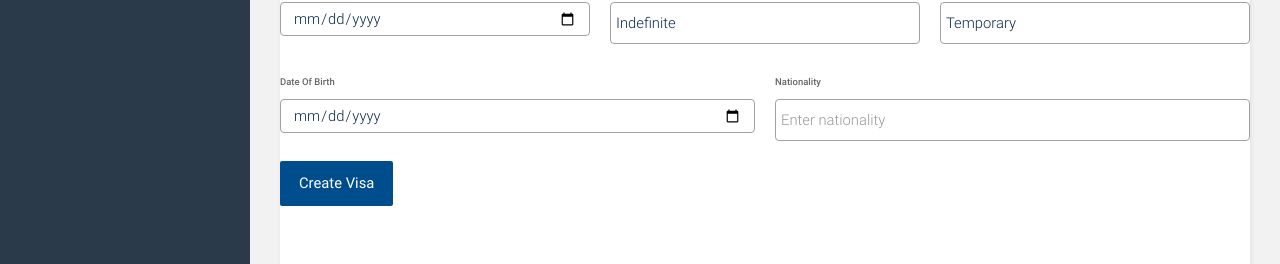
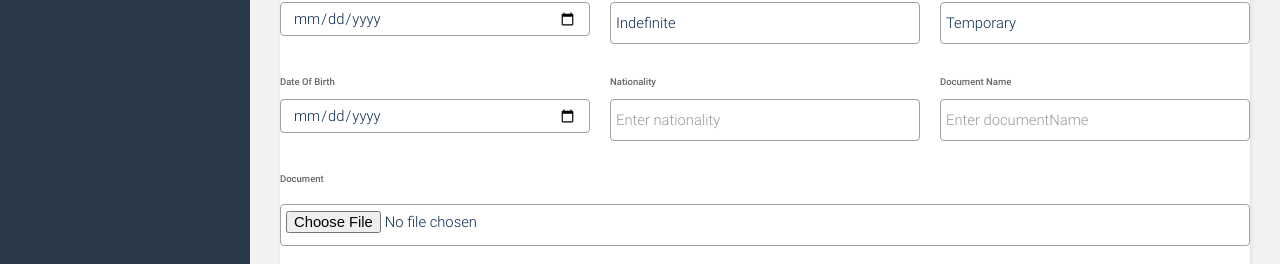
Before and after one commit to dreamvisaimmigration001-hash/au_immigration, a React (Vite) app: page /dashboard in a window 1280 px wide. Shown: the part 655-919 px from the top of the page. Built offline with nearby package versions, Linux system fonts and the light colour scheme; no server answers; sample sign-in values are in the browser's storage; a web font is replaced by a local one.

Commit message:
feat: add document upload functionality to visa creation form in Dashboard

```diff
--- a/src/pages/Dashboard.jsx
+++ b/src/pages/Dashboard.jsx
@@ -2,20 +2,7 @@ import React, { useState, useEffect } from 'react';
 import { useNavigate } from 'react-router-dom';
 import './dashboard.css';
 
-function Dashboard() {
-  const role = localStorage.getItem('role');
-  const token = localStorage.getItem('token');
-  const navigate = useNavigate();
-  const API_URL = import.meta.env.VITE_API_URL;
-
-  const [activeTab, setActiveTab] = useState('visas'); // 'visas' or 'accounts'
-
-  // Account creation state
-  const [username, setUsername] = useState('');
-  const [password, setPassword] = useState('');
-
-  // Visa creation state
-  const [visaData, setVisaData] = useState({
+const initialVisaData = {
   familyName: '',
   givenNames: '',
   documentNumber: '',
@@ -32,8 +19,26 @@ function Dashboard() {
   periodOfStay: 'Indefinite',
   visaType: 'Temporary',
   dateOfBirth: '',
-    nationality: ''
-  });
+  nationality: '',
+  documentName: '',
+  document: ''
+};
+
+function Dashboard() {
+  const role = localStorage.getItem('role');
+  const token = localStorage.getItem('token');
+  const navigate = useNavigate();
+  const API_URL = import.meta.env.VITE_API_URL;
+
+  const [activeTab, setActiveTab] = useState('visas'); // 'visas' or 'accounts'
+
+  // Account creation state
+  const [username, setUsername] = useState('');
+  const [password, setPassword] = useState('');
+
+  // Visa creation state
+  const [visaData, setVisaData] = useState(initialVisaData);
+  const [documentKey, setDocumentKey] = useState(Date.now());
 
   const [usersList, setUsersList] = useState([]);
   const [visasList, setVisasList] = useState([]);
@@ -115,7 +120,20 @@ function Dashboard() {
   };
 
   const handleVisaChange = (e) => {
-    setVisaData({ ...visaData, [e.target.name]: e.target.value });
+    if (e.target.type === 'file') {
+      const file = e.target.files[0];
+      if (file) {
+        const reader = new FileReader();
+        reader.onloadend = () => {
+          setVisaData(prev => ({ ...prev, [e.target.name]: reader.result }));
+        };
+        reader.readAsDataURL(file);
+      } else {
+        setVisaData(prev => ({ ...prev, [e.target.name]: '' }));
+      }
+    } else {
+      setVisaData(prev => ({ ...prev, [e.target.name]: e.target.value }));
+    }
   };
 
   const handleCreateVisa = async (e) => {
@@ -135,6 +153,8 @@ function Dashboard() {
       });
       if (response.ok) {
         alert('Visa created successfully!');
+        setVisaData(initialVisaData);
+        setDocumentKey(Date.now());
         fetchVisas(); // Refresh visa list
       } else if (response.status === 401) {
         handleLogout();
@@ -253,6 +273,30 @@ function Dashboard() {
                   {Object.keys(visaData).map(key => (
                     <div className="form-group" key={key}>
                       <label>{key === 'trn' ? 'Transaction Reference Number (TRN)' : key.replace(/([A-Z])/g, ' $1').replace(/^./, str => str.toUpperCase())}</label>
+                      {key === 'document' ? (
+                        <div style={{ display: 'flex', alignItems: 'center', gap: '10px' }}>
+                          <input
+                            key={documentKey}
+                            type="file"
+                            className="form-control"
+                            name={key}
+                            onChange={handleVisaChange}
+                          />
+                          {visaData.document && (
+                            <button
+                              type="button"
+                              className="btn btn-danger"
+                              onClick={() => {
+                                setVisaData({ ...visaData, document: '' });
+                                setDocumentKey(Date.now());
+                              }}
+                              style={{ padding: '6px 12px', fontSize: '0.8rem', whiteSpace: 'nowrap' }}
+                            >
+                              Clear
+                            </button>
+                          )}
+                        </div>
+                      ) : (
                         <input
                           type={key.toLowerCase().includes('date') || key === 'mustNotArriveAfter' ? 'date' : 'text'}
                           className="form-control"
@@ -260,8 +304,9 @@ function Dashboard() {
                           value={visaData[key]}
                           onChange={handleVisaChange}
                           placeholder={`Enter ${key}`}
-                        required={!['visaClassSubclass', 'visaGrantDate', 'visaExpiryDate', 'visaGrantNumber', 'mustNotArriveAfter', 'enterBeforeDate', 'periodOfStay', 'visaType', 'trn'].includes(key)}
+                          required={!['visaClassSubclass', 'visaGrantDate', 'visaExpiryDate', 'visaGrantNumber', 'mustNotArriveAfter', 'enterBeforeDate', 'periodOfStay', 'visaType', 'trn', 'documentName'].includes(key)}
                         />
+                      )}
                     </div>
                   ))}
                 </div>
```
Also changed, not shown: 2 other files (tests, documents, lock files or other folders). Lines whose indentation alone changed are shown as unchanged.
